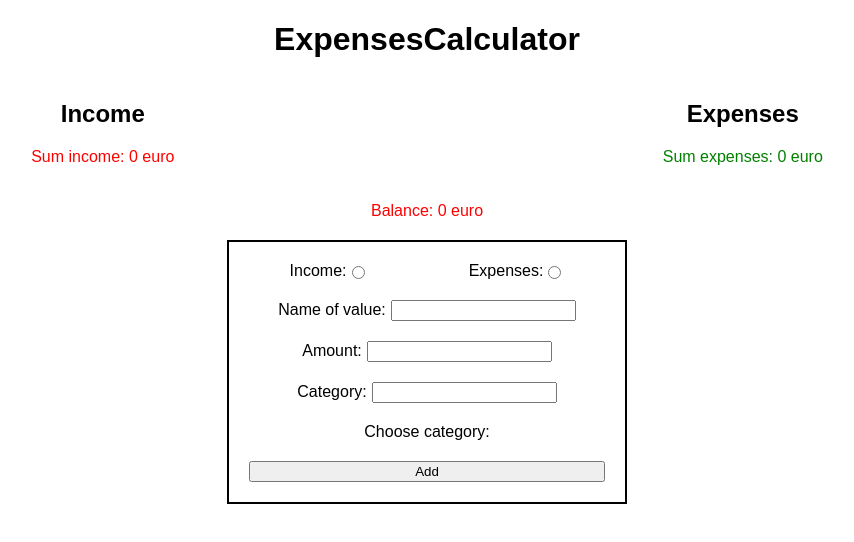
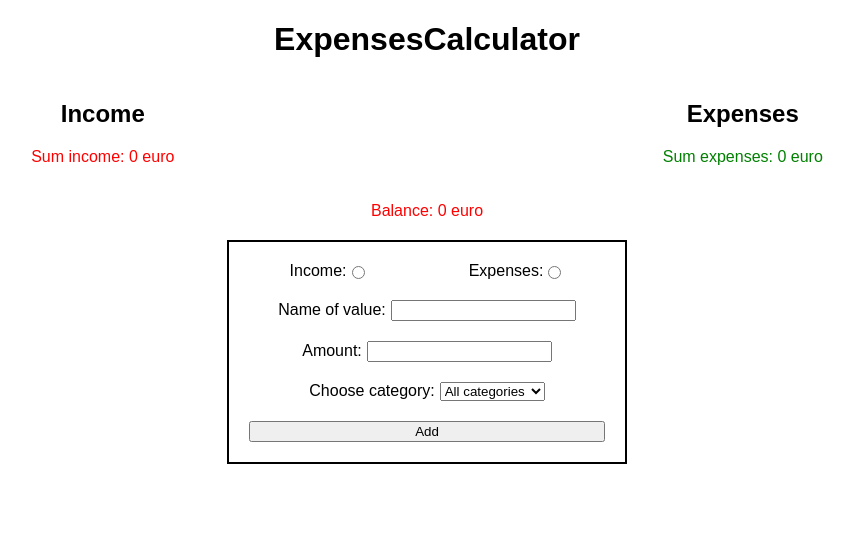
Before and after one commit to MariuszRozycki/R-S_module-4-assignments, a React (Create React App) app: page / in a window 1280 px wide. Shown: the top 542 px of the page, without its empty margins (213-1067 px from the left). Built offline with nearby package versions, Linux system fonts and the light colour scheme.

Commit message:
feat: category from select

```diff
--- a/src/ExpensesCalculator/ExpensesCalculator.js
+++ b/src/ExpensesCalculator/ExpensesCalculator.js
@@ -5,8 +5,9 @@ import ListItem from "./components/ListItem";
 import SumIncome from "./components/SumIncome";
 import SumExpenses from "./components/SumExpenses";
 import Balance from "./components/Balance";
-
+import option from "./Utils/options";
 import "./ExpensesCalculator.css";
+import Category from "./components/Category";
 // import removeDuplicates from "./Utils/removeDuplicates";
 
 function ExpensesCalculator() {
@@ -16,8 +17,8 @@ function ExpensesCalculator() {
   const [radioIncome, setRadioIncome] = useState(false);
   const [radioExpenses, setRadioExpenses] = useState(false);
   const [amountValue, setAmountValue] = useState("");
-  console.log("amountValue", amountValue);
-  const [categoryValue, setCategoryValue] = useState("All category");
+  const [categoryValue, setCategoryValue] = useState();
+  console.log(categoryValue);
   const date = new Date().toLocaleDateString();
 
   const listIncomeRef = useRef();
@@ -43,6 +44,7 @@ function ExpensesCalculator() {
   }
 
   const categoryValueHandler = (e) => {
+    console.log("Category is choose!", e.target.value);
     setCategoryValue(e.target.value);
   }
 
@@ -78,6 +80,7 @@ function ExpensesCalculator() {
     }
     setNameOfValue("");
     setAmountValue("");
+    // setCategoryValue("");
   }
 
   return (
@@ -116,6 +119,7 @@ function ExpensesCalculator() {
               category={el.category}
               radioExpenses={radioExpenses}
               date={date}
+              setCategoryValue={setCategoryValue}
             />)}
           </ol>
           <SumExpenses
@@ -130,10 +134,18 @@ function ExpensesCalculator() {
       <form className="form-wrapper">
         <div className="radio-wrapper">
           <label className="radio-label" htmlFor="income">Income:
-            <input name="option" id="income" type="radio" onClick={radioIncomeHandler} />
+            <input
+              name="option"
+              id="income"
+              type="radio"
+              onClick={radioIncomeHandler} />
           </label>
           <label className="radio-label" htmlFor="expenses">Expenses:
-            <input name="option" id="expenses" type="radio" onClick={radioExpensesHandler} />
+            <input
+              name="option"
+              id="expenses"
+              type="radio"
+              onClick={radioExpensesHandler} />
           </label>
         </div>
         <label htmlFor="name-of-value">Name of value:
@@ -154,17 +166,10 @@ function ExpensesCalculator() {
             value={amountValue}
           />
         </label>
-        <label htmlFor="category">Category:
-          <input name="category" type="text" onChange={categoryValueHandler} />
-        </label>
-        <label htmlFor="">Choose category:
-          <Select
-            radioIncome={radioIncome}
-            incomeList={incomeList}
-            radioExpenses={radioExpenses}
-            expensesList={expensesList}
-          />
-        </label>
+        <Select
+          category={option}
+          categoryValueHandler={categoryValueHandler}
+        />
         <button ref={listHandlerButton} onClick={listHandler}>Add</button>
       </form>
     </div>
--- /dev/null
+++ b/src/ExpensesCalculator/Utils/options.js
@@ -0,0 +1,9 @@
+const option = [
+  { value: "all categories" },
+  { value: "home" },
+  { value: "work" },
+  { value: "entertainment" },
+  { value: "not specified" }
+];
+
+export default option;
--- /dev/null
+++ b/src/ExpensesCalculator/components/Category.js
@@ -0,0 +1,11 @@
+import React from "react";
+
+function Category() {
+  return (
+    <label htmlFor="category">Category:
+      {/* <input value={categoryValue} name="category" type="text" onChange={categoryValueHandler} /> */}
+    </label>
+  )
+}
+
+export default Category;
--- a/src/ExpensesCalculator/components/ListItem.js
+++ b/src/ExpensesCalculator/components/ListItem.js
@@ -9,7 +9,7 @@ function ListItem({ textItem,
   setExpensesList,
   category,
   date }) {
-  console.log(value);
+
   const categoryToUpperFirstCase = category[0].toUpperCase() + category.slice(1);
 
   const removeHandler = () => {
--- a/src/ExpensesCalculator/components/Option.js
+++ /dev/null
@@ -1,16 +0,0 @@
-import React from "react";
-import removeDuplicates from "../Utils/removeDuplicates";
-
-function Option({ category }) {
-  console.log(category);
-
-  return (
-    <>
-      <option value={category}>
-        {category[0].toUpperCase() + category.slice(1)}
-      </option>
-    </>
-  )
-}
-
-export default Option;
--- a/src/ExpensesCalculator/components/Select.js
+++ b/src/ExpensesCalculator/components/Select.js
@@ -1,32 +1,25 @@
 import React from "react";
 
-import Option from "./Option";
+function Select({ category, categoryValueHandler }) {
 
-function Select({ radioIncome, incomeList, radioExpenses, expensesList }) {
-
-  if (radioIncome) {
-    return (
-      <select name="category" id="category">
-        {incomeList.map((el, index) => <Option
-          key={index}
-          category={el.category}
-        />
-        )}
+  return (
+    <label htmlFor="">Choose category:
+      <select
+        name="category"
+        id="category"
+        onChange={categoryValueHandler}
+      >
+        {category.map((el, index) => (
+          <option
+            key={index}
+            value={el.value}
+          >
+            {el.value[0].toUpperCase() + el.value.slice(1)}
+          </option>
+        ))}
       </select>
-    )
-  }
-
-  if (radioExpenses) {
-    return (
-      <select name="category" id="category">
-        {expensesList.map((el, index) => <Option
-          key={index}
-          category={el.category}
-        />
-        )}
-      </select>
-    )
-  }
+    </label>
+  )
 }
 
 export default Select;
```
